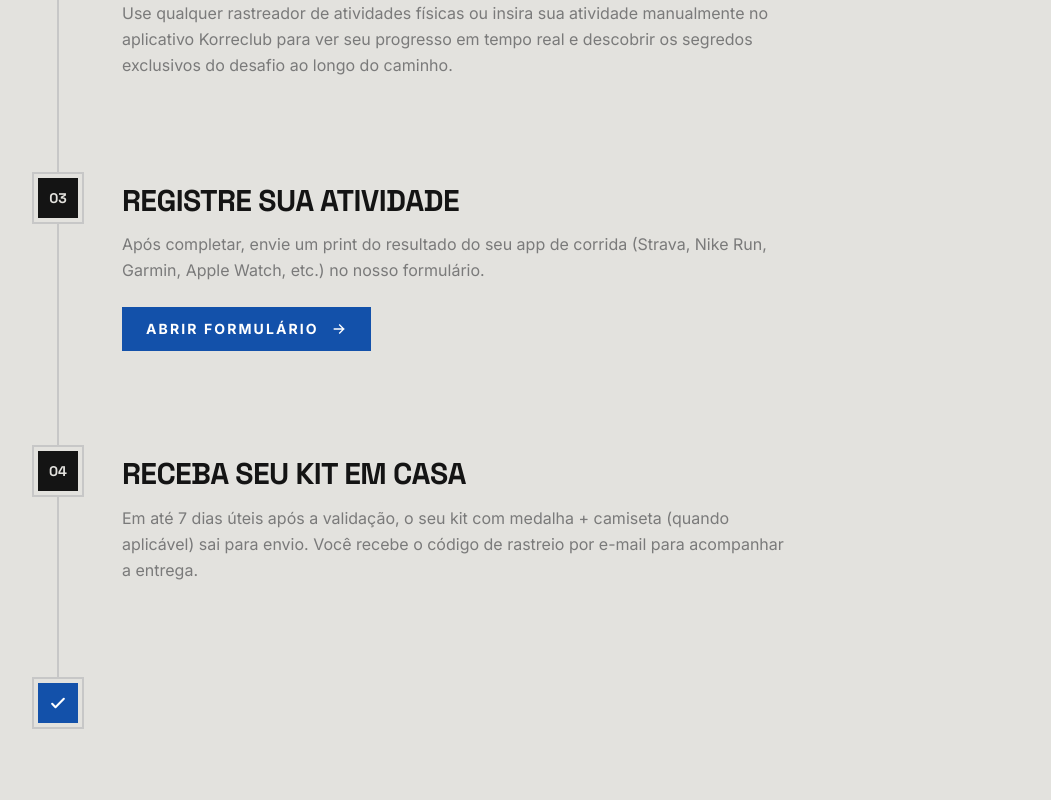
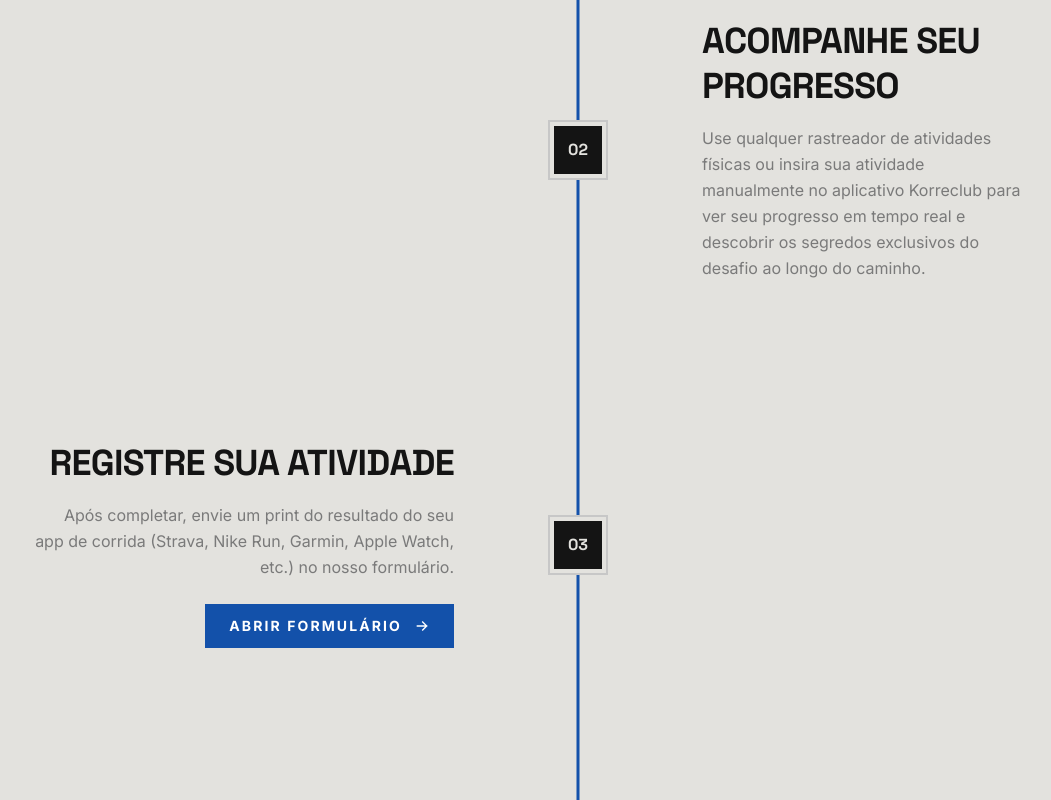
Before and after one commit to EuRydan/korreclub, a Next.js app: page / in a window 1280 px wide. Shown: the part 1440-2240 px from the top of the page, without its empty margins (62-1113 px from the left). Built offline with nearby package versions, Linux system fonts and the light colour scheme.

Commit message:
Feat: timeline centralizada com barra azul animada no scroll

```diff
--- a/src/components/sections/HowItWorks.tsx
+++ b/src/components/sections/HowItWorks.tsx
@@ -1,14 +1,28 @@
 "use client";
 
-import { motion } from "framer-motion";
+import { useRef } from "react";
+import { motion, useScroll, useSpring } from "framer-motion";
 import { DROP } from "@/lib/drop";
 
 export default function HowItWorks() {
+  const containerRef = useRef<HTMLDivElement>(null);
+
+  const { scrollYProgress } = useScroll({
+    target: containerRef,
+    offset: ["start 0.4", "end 0.8"],
+  });
+
+  const scaleY = useSpring(scrollYProgress, {
+    stiffness: 60,
+    damping: 20,
+    restDelta: 0.001,
+  });
+
   return (
     <section id="como-funciona" className="w-full bg-[#E3E2DE] py-24 md:py-40">
       <div className="mx-auto w-[90%] md:w-[85%] max-w-[1440px]">
         {/* Header */}
-        <div className="flex flex-col gap-3 mb-20 md:mb-32 border-b border-[#C7C7C7] pb-10">
+        <div className="flex flex-col items-center text-center gap-3 mb-20 md:mb-32 border-b border-[#C7C7C7] pb-10">
           <span className="font-[family-name:var(--font-inter)] text-[10px] uppercase tracking-[0.3em] font-bold text-[#1351AA]">
             Sistema
           </span>
@@ -20,48 +34,56 @@ export default function HowItWorks() {
         </div>
 
         {/* Timeline */}
-        <div className="relative">
-          {/* Vertical line */}
-          <div className="absolute left-[19px] md:left-[23px] top-0 bottom-0 w-[2px] bg-[#C7C7C7]" />
+        <div ref={containerRef} className="relative">
+          {/* Background line (gray) */}
+          <div className="absolute left-1/2 -translate-x-1/2 top-0 bottom-0 w-[2px] bg-[#C7C7C7]" />
 
-          <div className="flex flex-col gap-0">
-            {DROP.steps.map((step, i) => (
+          {/* Animated progress line (blue) */}
+          <motion.div
+            className="absolute left-1/2 -translate-x-1/2 top-0 bottom-0 w-[3px] bg-[#1351AA] origin-top z-[1]"
+            style={{ scaleY }}
+          />
+
+          <div className="flex flex-col gap-24 md:gap-40">
+            {DROP.steps.map((step, i) => {
+              const isEven = i % 2 === 0;
+
+              return (
                 <motion.div
                   key={step.number}
-                className="relative flex gap-6 md:gap-10 pb-16 md:pb-24 last:pb-0"
-                initial={{ opacity: 0, x: -20 }}
-                whileInView={{ opacity: 1, x: 0 }}
-                viewport={{ once: true, margin: "-80px" }}
-                transition={{ duration: 0.6, delay: i * 0.12 }}
+                  className="relative grid grid-cols-1 md:grid-cols-[1fr_auto_1fr] items-center gap-6 md:gap-0"
+                  initial={{ opacity: 0, y: 40 }}
+                  whileInView={{ opacity: 1, y: 0 }}
+                  viewport={{ once: true, margin: "-100px" }}
+                  transition={{ duration: 0.7, ease: "easeOut" }}
                 >
-                {/* Timeline dot */}
-                <div className="relative z-10 flex-shrink-0 flex flex-col items-center">
-                  <div className="w-10 h-10 md:w-12 md:h-12 rounded-full bg-[#141414] flex items-center justify-center border-4 border-[#E3E2DE] shadow-[0_0_0_2px_#C7C7C7]">
-                    <span className="font-[family-name:var(--font-display)] text-[#E3E2DE] text-xs md:text-sm font-bold">
-                      {step.number}
-                    </span>
-                  </div>
-                </div>
-
-                {/* Content */}
-                <div className="flex flex-col gap-3 pt-1 md:pt-2 max-w-2xl">
-                  <h3 className="font-[family-name:var(--font-display)] text-[#141414] text-xl md:text-2xl lg:text-3xl font-bold uppercase tracking-[-0.02em] leading-tight">
+                  {/* Left content */}
+                  <div
+                    className={`md:pr-16 lg:pr-24 ${
+                      isEven
+                        ? "order-1 md:text-right"
+                        : "order-1 md:order-3 md:text-left md:pl-16 lg:pl-24 md:pr-0"
+                    }`}
+                  >
+                    <h3 className="font-[family-name:var(--font-display)] text-[#141414] text-2xl md:text-3xl lg:text-4xl font-bold uppercase tracking-[-0.02em] leading-tight mb-4">
                       {step.title}
                     </h3>
 
                     {step.description && (
-                    <p className="font-[family-name:var(--font-inter)] text-[#7A7A7A] text-sm md:text-base leading-relaxed">
+                      <p className="font-[family-name:var(--font-inter)] text-[#7A7A7A] text-sm md:text-base leading-relaxed max-w-md inline-block">
                         {step.description}
                       </p>
                     )}
 
-                  {/* Button for step 3 */}
                     {"hasButton" in step && step.hasButton && (
+                      <div className={`mt-6 ${isEven ? "md:flex md:justify-end" : ""}`}>
                         <a
                           href={"buttonHref" in step ? step.buttonHref : "#"}
-                      className="inline-flex items-center gap-3 mt-3 px-6 py-3 bg-[#1351AA] text-white text-xs md:text-sm font-bold uppercase tracking-[0.15em] hover:bg-[#0f4490] transition-colors duration-300 w-fit group"
+                          className="inline-flex items-center gap-3 px-6 py-3 bg-[#1351AA] text-white text-xs md:text-sm font-bold uppercase tracking-[0.15em] hover:bg-[#0f4490] transition-colors duration-300 group"
                         >
-                      <span>{"buttonLabel" in step ? step.buttonLabel : "ACESSAR"}</span>
+                          <span>
+                            {"buttonLabel" in step ? step.buttonLabel : "ACESSAR"}
+                          </span>
                           <svg
                             className="w-4 h-4 group-hover:translate-x-1 transition-transform duration-300"
                             fill="none"
@@ -72,15 +94,39 @@ export default function HowItWorks() {
                             <path strokeLinecap="square" d="M5 12h14M13 6l6 6-6 6" />
                           </svg>
                         </a>
+                      </div>
                     )}
                   </div>
+
+                  {/* Center dot */}
+                  <div className="order-first md:order-2 flex justify-center relative z-10">
+                    <div className="w-12 h-12 md:w-14 md:h-14 rounded-full bg-[#141414] flex items-center justify-center border-4 border-[#E3E2DE] shadow-[0_0_0_2px_#C7C7C7]">
+                      <span className="font-[family-name:var(--font-display)] text-[#E3E2DE] text-sm md:text-base font-bold">
+                        {step.number}
+                      </span>
+                    </div>
+                  </div>
+
+                  {/* Right content (empty spacer for alternating layout) */}
+                  <div
+                    className={`hidden md:block ${
+                      isEven ? "order-3" : "order-1 md:pr-16 lg:pr-24 md:text-right"
+                    }`}
+                  />
                 </motion.div>
-            ))}
+              );
+            })}
 
-            {/* Final dot */}
-            <div className="relative z-10 flex-shrink-0">
-              <div className="w-10 h-10 md:w-12 md:h-12 rounded-full bg-[#1351AA] flex items-center justify-center border-4 border-[#E3E2DE] shadow-[0_0_0_2px_#C7C7C7]">
-                <svg className="w-5 h-5 text-white" fill="none" viewBox="0 0 24 24" stroke="currentColor" strokeWidth={2.5}>
+            {/* Final checkmark dot */}
+            <div className="relative flex justify-center">
+              <div className="relative z-10 w-12 h-12 md:w-14 md:h-14 rounded-full bg-[#1351AA] flex items-center justify-center border-4 border-[#E3E2DE] shadow-[0_0_0_2px_#1351AA]/30">
+                <svg
+                  className="w-5 h-5 text-white"
+                  fill="none"
+                  viewBox="0 0 24 24"
+                  stroke="currentColor"
+                  strokeWidth={2.5}
+                >
                   <path strokeLinecap="round" strokeLinejoin="round" d="M5 13l4 4L19 7" />
                 </svg>
               </div>
```
Lines whose indentation alone changed are shown as unchanged.
